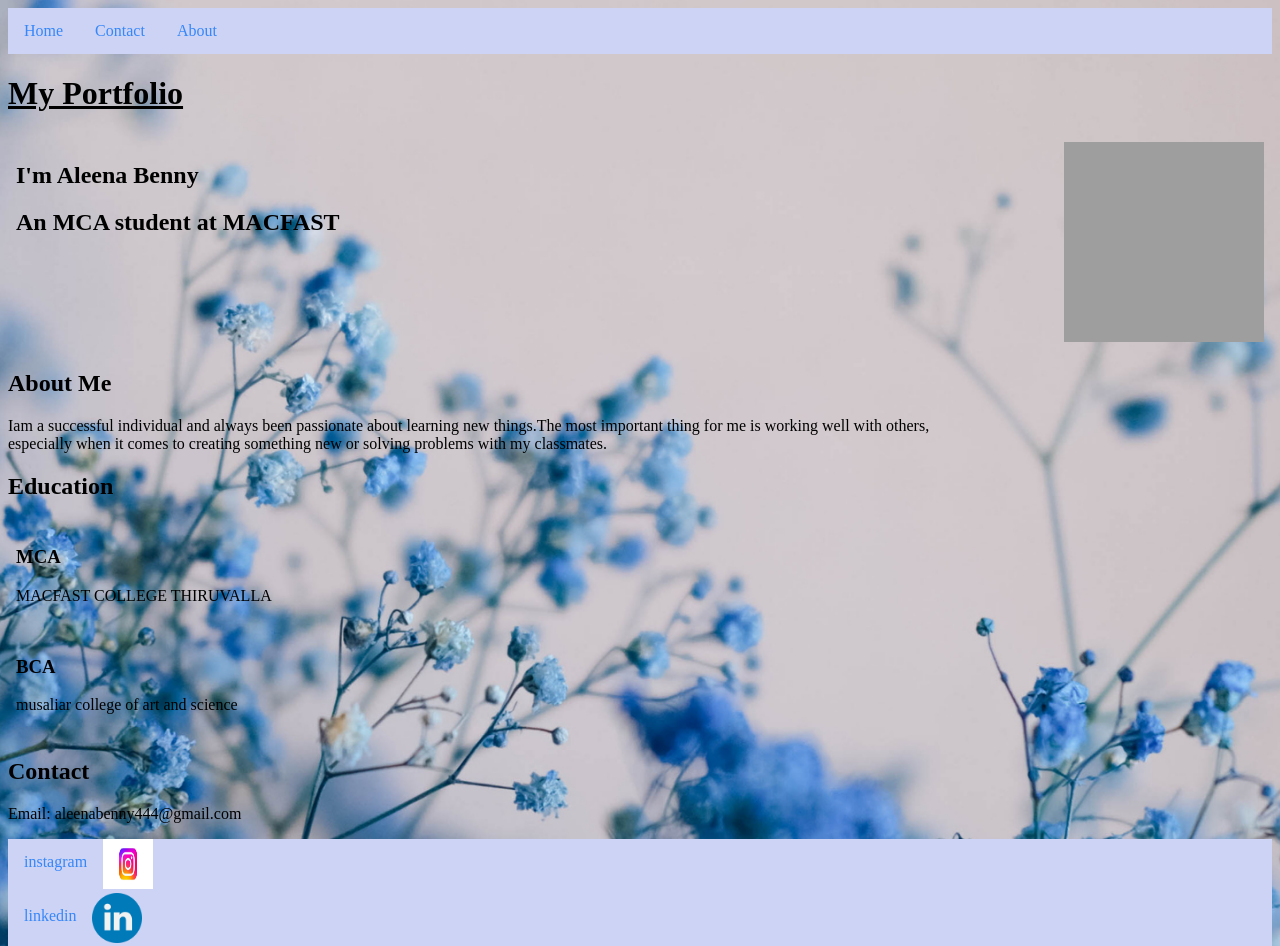
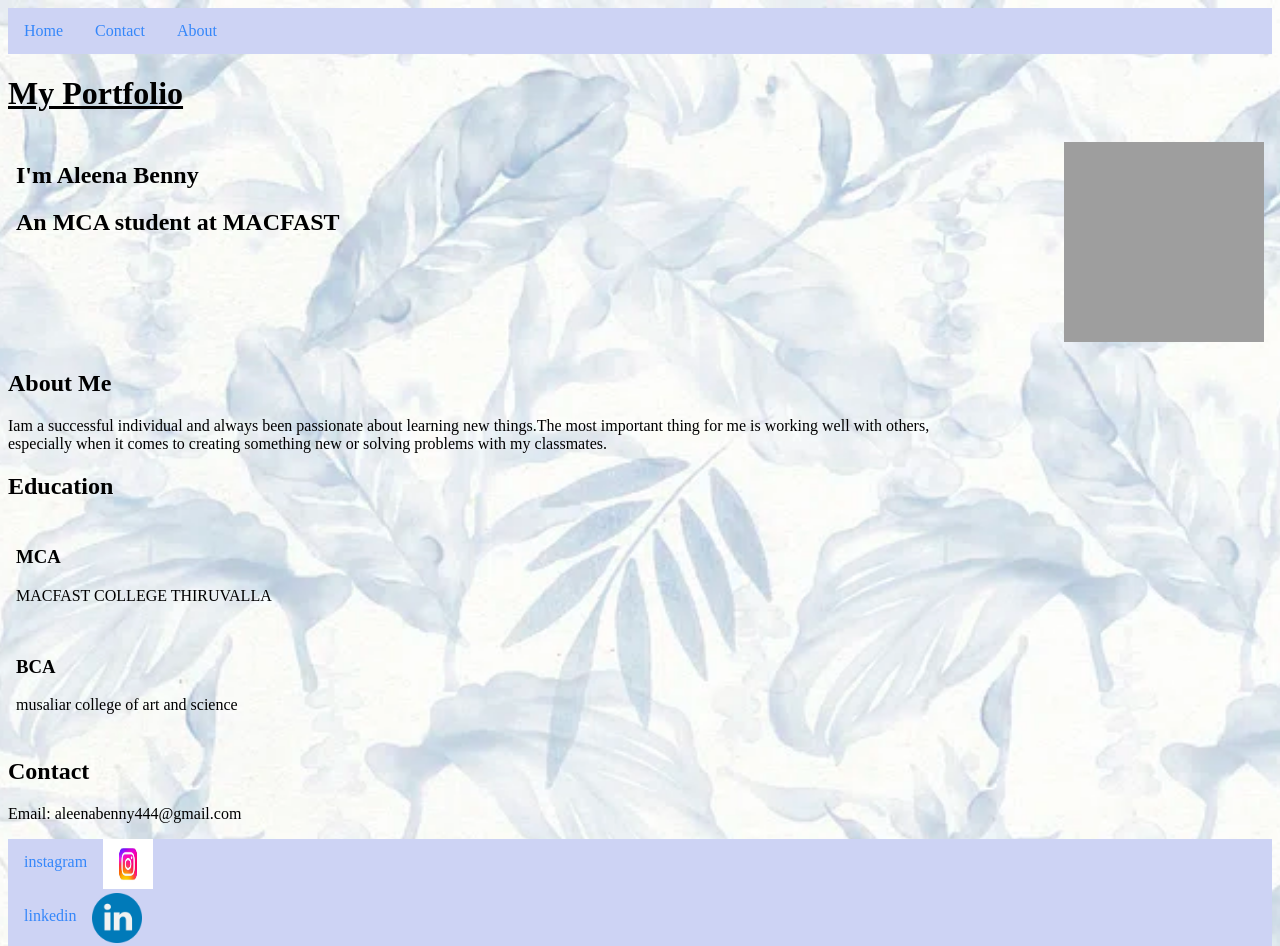
Before and after one commit to Aleenaben/day1, a plain HTML site: page index.html in a window 1280 px wide. Shown: the top 946 px of the page. Drawn offline with Linux system fonts and the light colour scheme; grey boxes are pictures that could not be loaded.

Commit message:
first commit

```diff
--- a/style.css
+++ b/style.css
@@ -1,6 +1,6 @@
 
     body {
-        background-image: url("./2.webp");
+        background-image: url("./3.webp");
         height: 100%;
         background-position: center;
         background-repeat: no-repeat, repeat;
```
